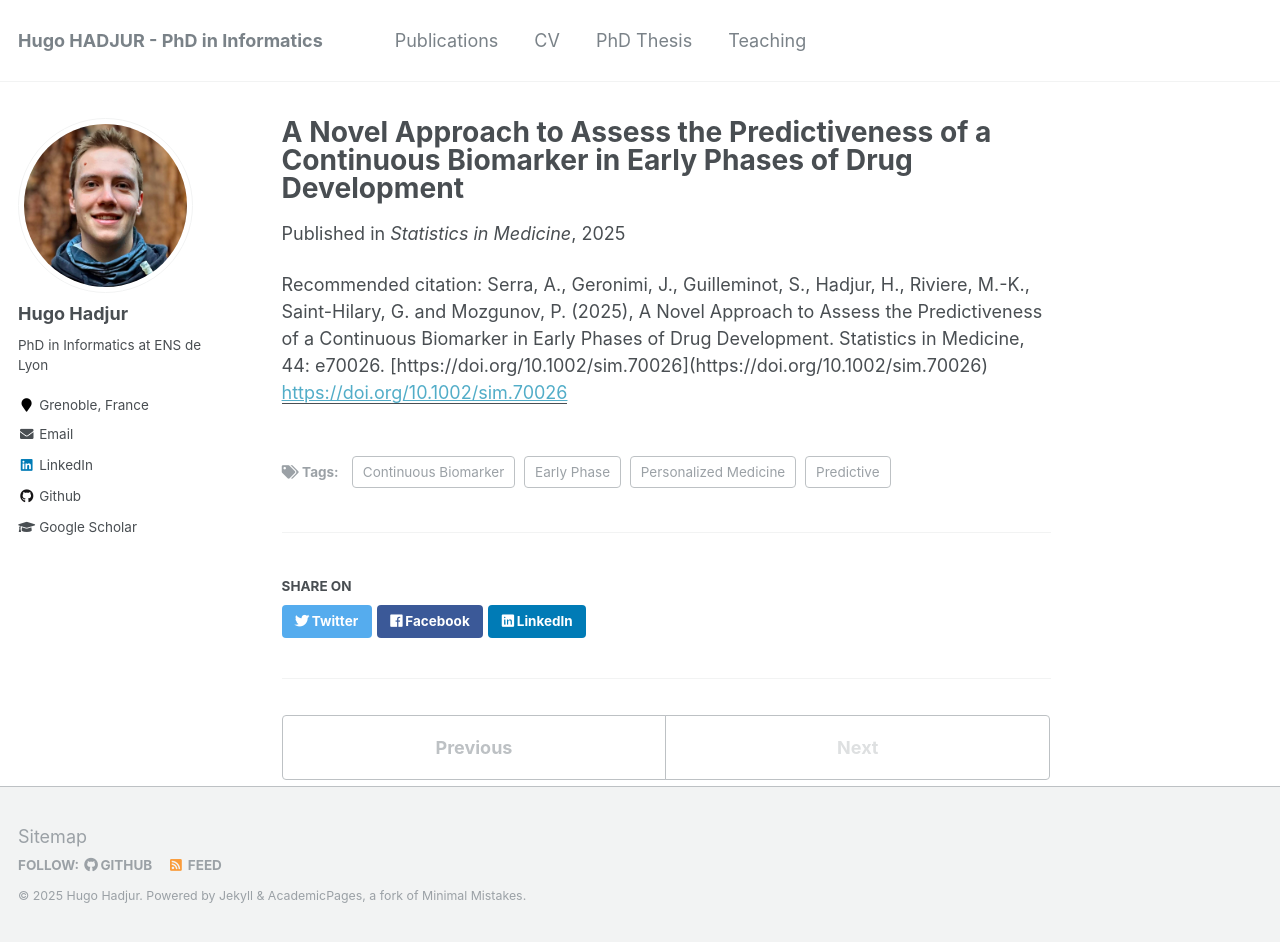
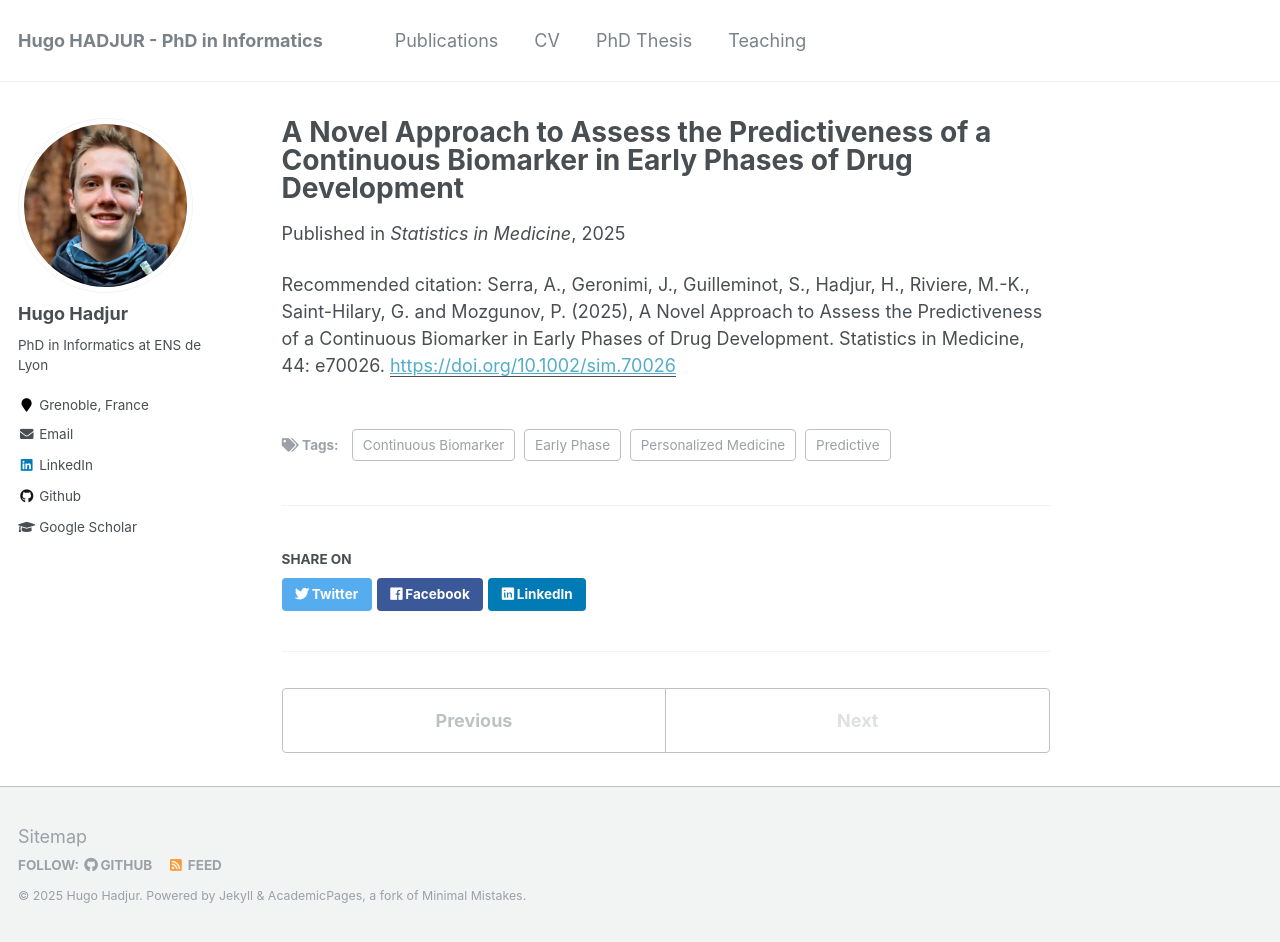
Before and after one commit to hadjurh/hadjurh.github.io, a Jekyll site: the page built from _publications/2025-02-StatMed.md, in a window 1280 px wide and 942 px high. Built offline with Jekyll 4.4.1, drawn with Linux system fonts in a browser that asks for light colours; some of the changed lines change nothing that is shown.

Commit message:
Serra no double link

```diff
--- a/_publications/2025-02-StatMed.md
+++ b/_publications/2025-02-StatMed.md
@@ -5,7 +5,7 @@ permalink: /publication/2025-02-StatMed
 date: 2025-02-25
 venue: "Statistics in Medicine"
 paperurl: 'https://doi.org/10.1002/sim.70026'
-citation: "Serra, A., Geronimi, J., Guilleminot, S., Hadjur, H., Riviere, M.-K., Saint-Hilary, G. and Mozgunov, P. (2025), A Novel Approach to Assess the Predictiveness of a Continuous Biomarker in Early Phases of Drug Development. Statistics in Medicine, 44: e70026. [https://doi.org/10.1002/sim.70026](https://doi.org/10.1002/sim.70026)"
+citation: "Serra, A., Geronimi, J., Guilleminot, S., Hadjur, H., Riviere, M.-K., Saint-Hilary, G. and Mozgunov, P. (2025), A Novel Approach to Assess the Predictiveness of a Continuous Biomarker in Early Phases of Drug Development. Statistics in Medicine, 44: e70026."
 tags:
   - Continuous Biomarker
   - Early Phase
```
